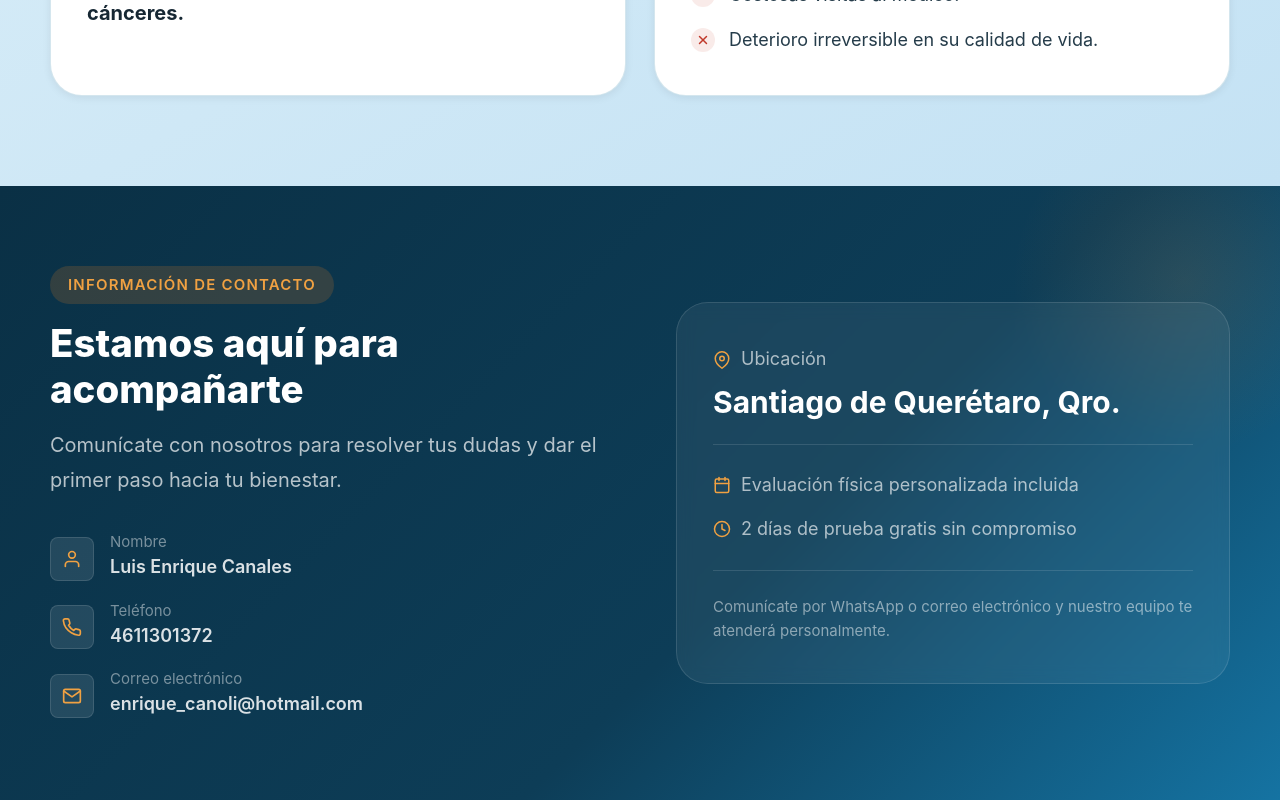
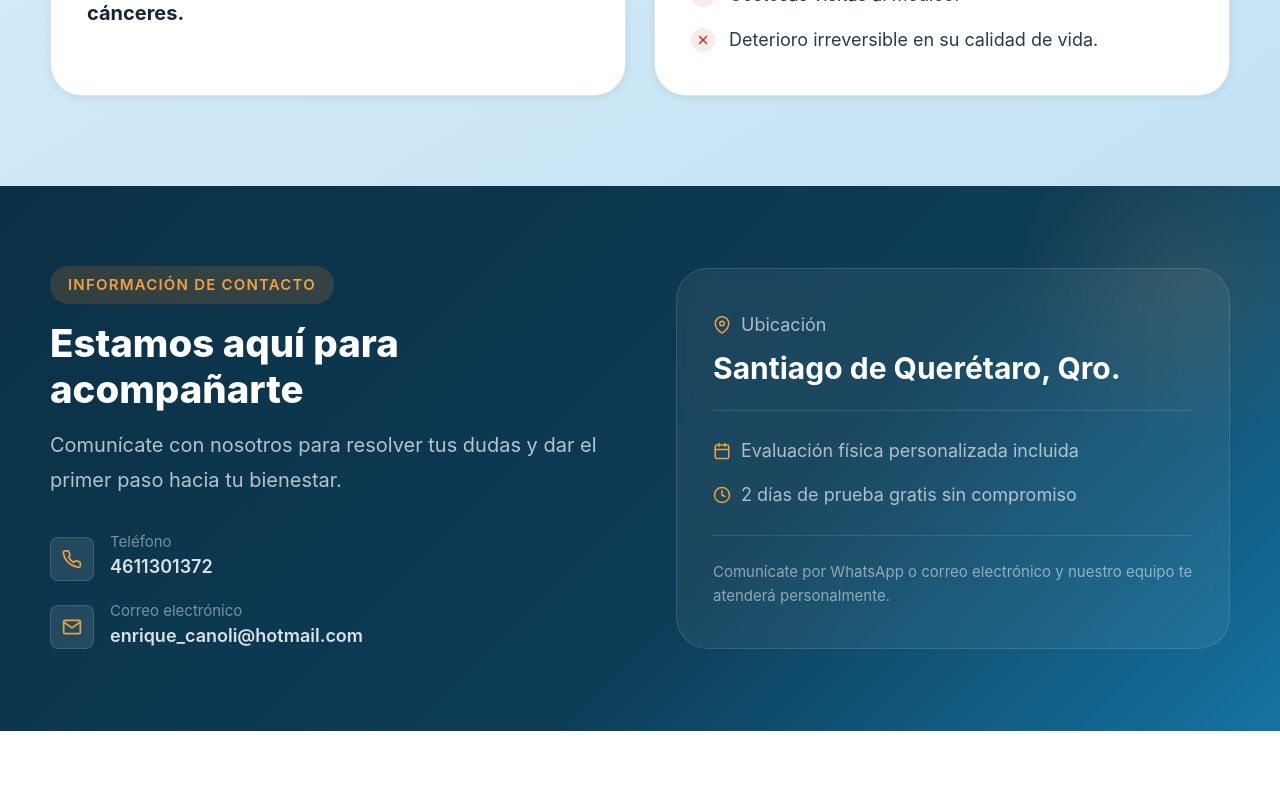
Before and after one commit to EnriqueCanoli/landing-page-frontend, a React (Vite) app: page / in a window 1280 px wide. Shown: the part 3642-4442 px from the top of the page. After the commit the page ends 4373 px from the top, so only its background shows below. Built offline with nearby package versions, Linux system fonts and the light colour scheme.

Commit message:
info contacto

```diff
--- a/src/components/Contact.tsx
+++ b/src/components/Contact.tsx
@@ -13,7 +13,7 @@ const Contact = () => {
           </p>
 
           <ul className="contact-info-list" aria-label="Datos de contacto">
-            <li className="contact-info-item">
+           {/* <li className="contact-info-item">
               <div className="contact-icon" aria-hidden="true">
                 <svg viewBox="0 0 24 24" fill="none" stroke="currentColor" strokeWidth="2" strokeLinecap="round" strokeLinejoin="round">
                   <path d="M20 21v-2a4 4 0 0 0-4-4H8a4 4 0 0 0-4 4v2"/>
@@ -24,7 +24,7 @@ const Contact = () => {
                 <span className="contact-info-label">Nombre</span>
                 <span className="contact-info-value">Luis Enrique Canales</span>
               </div>
-            </li>
+            </li>*/}
 
             <li className="contact-info-item">
               <div className="contact-icon" aria-hidden="true">
```
